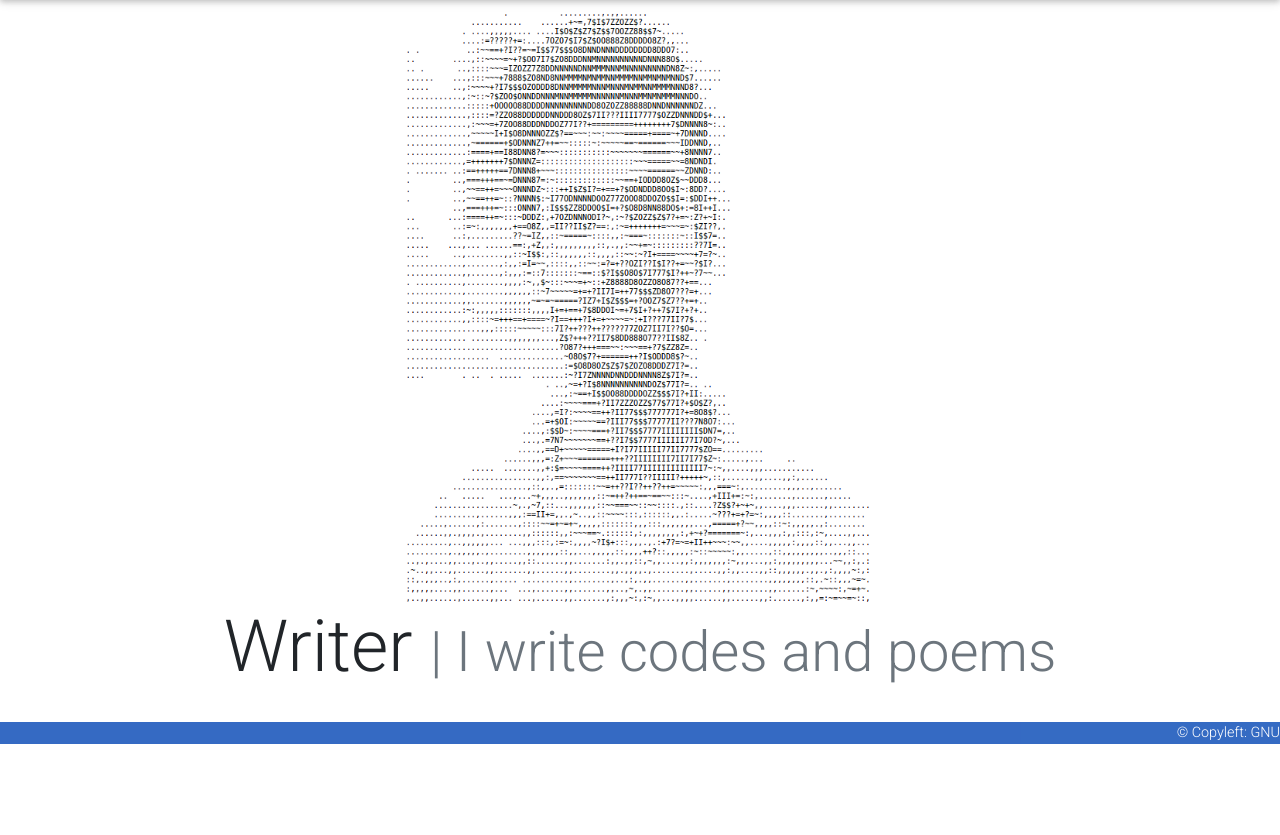
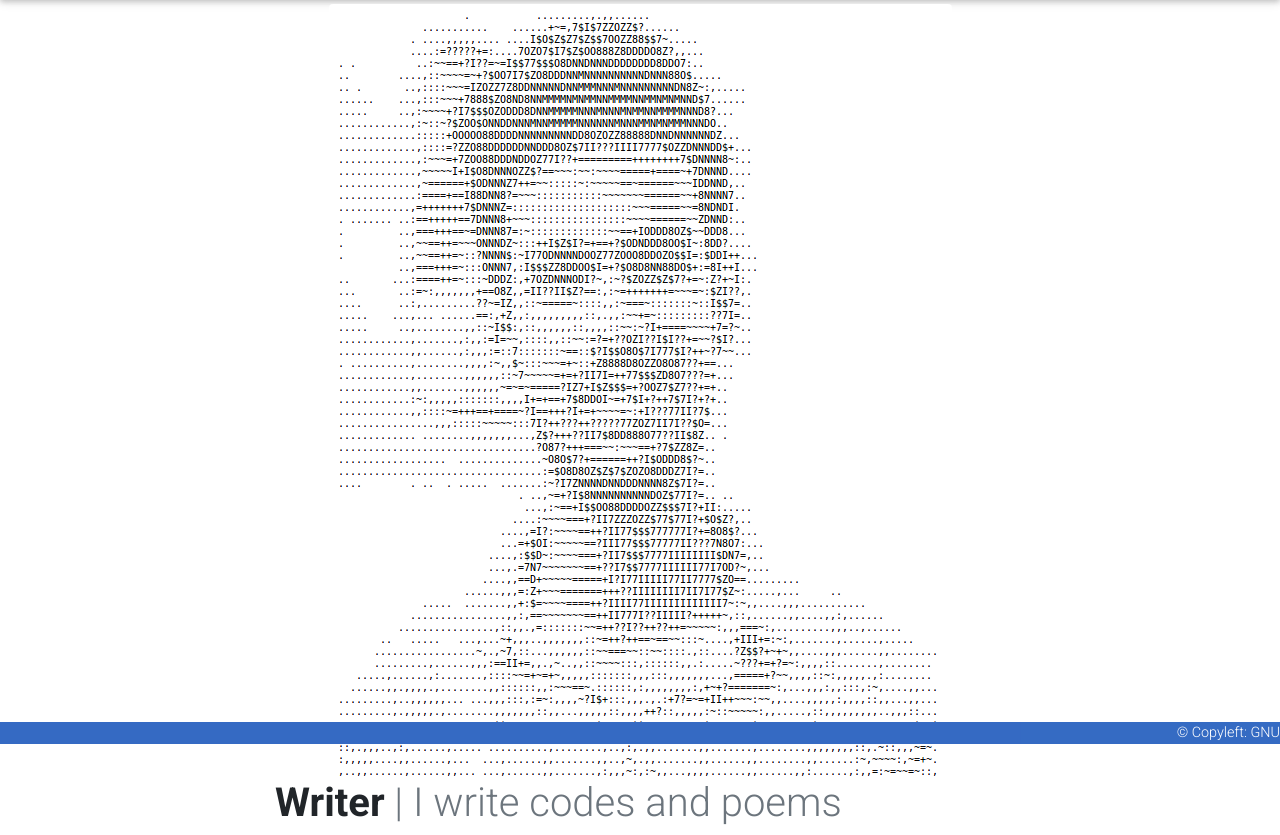
Before and after one commit to mohdomama/portfolio, a Django app: page / in a window 1280 px wide. Shown: the part 56-891 px from the top of the page. Before the commit the page ends 800 px from the top, so only its background shows below. Run offline with Django 3.2, Linux system fonts and the light colour scheme; some libraries are stand-ins or nearby versions.

Commit message:
chore: working on grid

```diff
--- a/src/templates/base.html
+++ b/src/templates/base.html
@@ -61,9 +61,22 @@
     </nav>
     <!--/.Navbar -->
 
-    {% block body %}
-    {% endblock %}
-
+    <div class="container">
+        <div class="row">
+            <div class="col-sm">
+                {% block leftcol %}
+                {% endblock %}
+            </div>
+            <div class="col-8">
+                {% block body %}
+                {% endblock %}
+            </div>
+            <div class="col-sm">
+                {% block rightcol %}
+                {% endblock %}
+            </div>
+        </div>
+    </div>
 
 
     <!-- Footer -->
--- a/src/templates/home.html
+++ b/src/templates/home.html
@@ -3,11 +3,14 @@
 
 {% block body %}
 <div class="text-center">
-    <img src="{% static 'img/meAscii.png' %}" class="rounded" height="600"   alt="Subliminal Message Campaign">
+    <img src="{% static 'img/meAscii.png' %}" class="rounded" alt="Subliminal Message Campaign">
 
-    <h1 class="display-3">Writer
-    <span class="display-4 text-muted"> | I write codes and poems </span></h1>
 </div>
+<h1>
+    <span class="font-weight-bold">Writer</span>
+    <span class="text-muted ">| I write codes and poems </span>
+</h1>
+
 
 
 {% endblock %}
```
